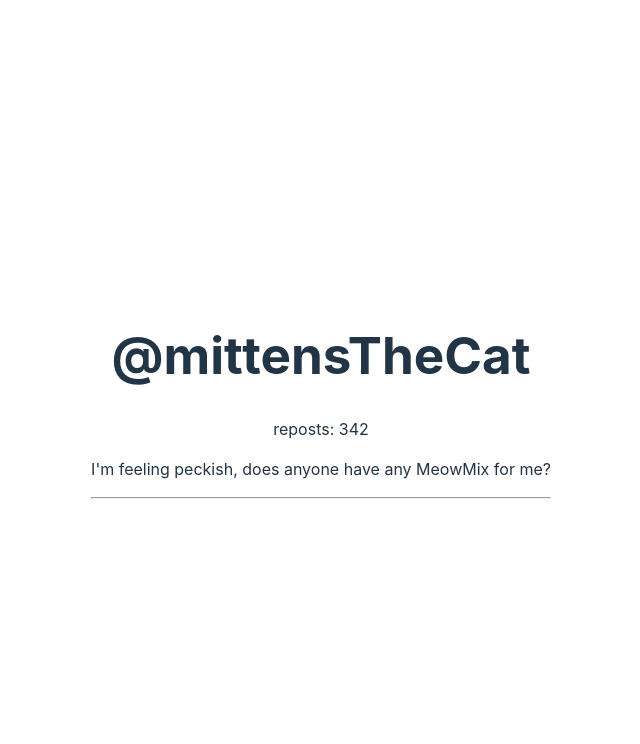
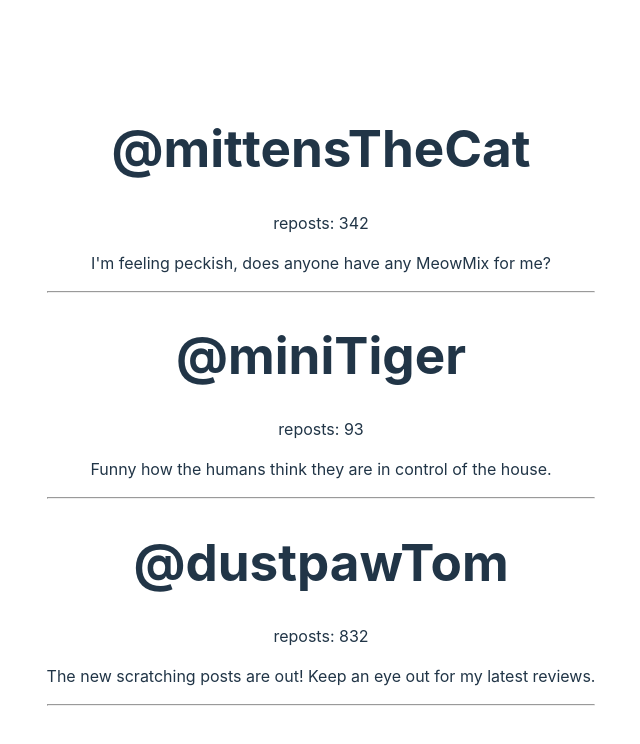
Before and after one commit to MichaelaArteberry/newsfeed, a React (Vite) app: page / in a window 1280 px wide. Shown: the top 744 px of the page, without its empty margins (319-959 px from the left). Built offline with nearby package versions, Linux system fonts and the light colour scheme.

Commit message:
made some changes to newsfeed item

```diff
--- a/src/App.jsx
+++ b/src/App.jsx
@@ -1,6 +1,6 @@
 import React from 'react';
 import './App.css';
-import Newsfeed from './Newsfeed';
+import Newsfeed from './Newsfeed.jsx';
 
 function App() {
   return (
--- a/src/Newsfeed.jsx
+++ b/src/Newsfeed.jsx
@@ -1,12 +1,36 @@
 import React from "react";
 import NewsfeedItem from "./NewsfeedItem";
 
-const Newsfeed = () => (
-  <>
+const Newsfeed = () => {
+
+  const messages = [
+    {
+      username: 'mittensTheCat',
+      reposts: 342,
+      text: "I'm feeling peckish, does anyone have any MeowMix for me?"
+    },
+    {
+      username: 'miniTiger',
+      reposts: 93,
+      text: "Funny how the humans think they are in control of the house."
+    },
+    {
+      username: 'dustpawTom',
+      reposts: 832,
+      text: "The new scratching posts are out!  Keep an eye out for my latest reviews."
+    }
+  ]
+
+  return (
     <div className="newsfeed">
-      <NewsfeedItem />
+      {
+        messages.map(msg => <NewsfeedItem
+          key={msg.text}
+          message={msg}
+        ></NewsfeedItem>)
+      }
     </div>
-  </>
-);
+  )
+};
 
 export default Newsfeed;
--- a/src/NewsfeedItem.jsx
+++ b/src/NewsfeedItem.jsx
@@ -1,12 +1,15 @@
 import React from "react";
 
-const NewsfeedItem = () => (
+
+const NewsfeedItem = ({ message }) => (
   <div className="newsfeed-item">
-    <h1>@mittensTheCat</h1>
-    <span>reposts: 342</span>
-    <p>I'm feeling peckish, does anyone have any MeowMix for me?</p>
+    <h1>@{ message.username }</h1>
+    <span>reposts: { message.reposts }</span>
+    <p>
+      { message.text }
+    </p>
     <hr></hr>
   </div>
-);
+)
 
 export default NewsfeedItem;
```
